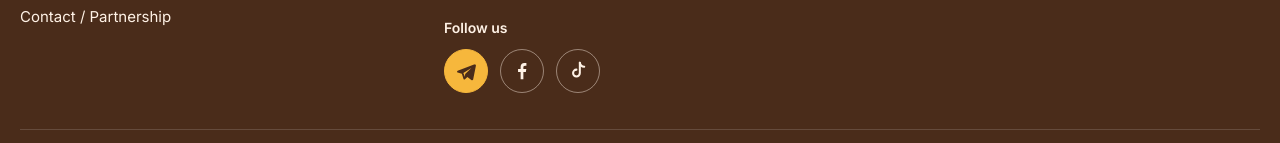
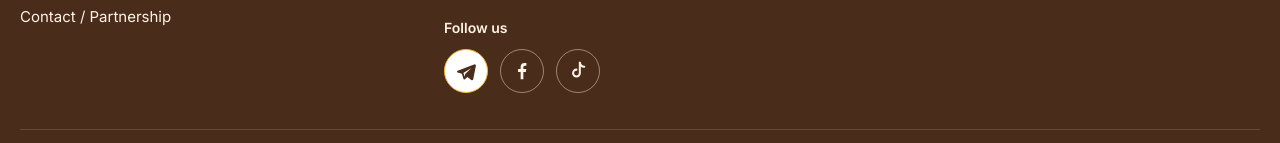
Before and after one commit to sengdavith086-code/mekong-pack-solution-g1, a plain HTML site: page components/footer.html in a window 1280 px wide. In both pictures the pointer is over the link 466 px from the left and 420 px from the top of the page. Shown: the part 349-492 px from the top of the page. Drawn offline with Linux system fonts and the light colour scheme.

Commit message:
Update footer.css

```diff
--- a/components/footer.css
+++ b/components/footer.css
@@ -153,7 +153,7 @@ body {
 
 .footer-grid .social-list a:hover {
   border-color: var(--sun);
-  background: var(--sun);
+  background: white;
   color: var(--footer-bg);
   text-decoration: none;
 }
```
